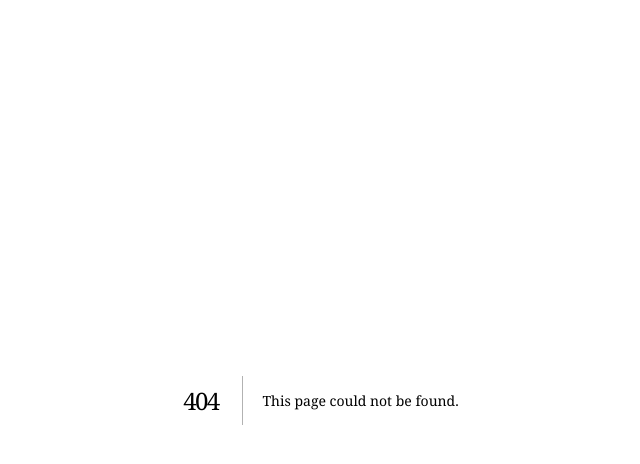
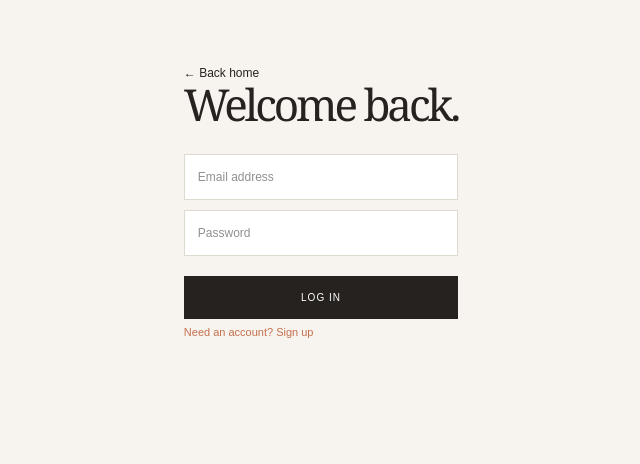
Before and after one commit to shammell/Clothing-Brand, a Next.js app in the folder frontend/: page /login in a window 1280 px wide. Before the commit this address had no page. Shown: the top 464 px of the page, without its empty margins (319-959 px from the left). Built offline with nearby package versions, Linux system fonts and the light colour scheme; no server answers.

Commit message:
Add dedicated /login and /register pages
Co-Authored-By: Claude Haiku 5.5 <noreply@anthropic.com>

```diff
--- /dev/null
+++ b/frontend/app/login/page.tsx
@@ -0,0 +1,52 @@
+"use client";
+
+import Link from "next/link";
+import { useRouter, useSearchParams } from "next/navigation";
+import { Suspense, useEffect, useSyncExternalStore } from "react";
+import { getAuthServerSnapshot, getCurrentUserSnapshot, subscribeToStorage } from "@/lib/auth-store";
+import { useAuthForm } from "@/lib/useAuthForm";
+
+function LoginPageContent() {
+  const router = useRouter();
+  const searchParams = useSearchParams();
+  const currentUser = useSyncExternalStore(subscribeToStorage, getCurrentUserSnapshot, getAuthServerSnapshot);
+  const next = searchParams.get("next") || "/account";
+  const { email, setEmail, password, setPassword, error, loading, submit } = useAuthForm("login", () => router.push(next));
+
+  useEffect(() => {
+    if (currentUser) router.replace("/account");
+  }, [currentUser, router]);
+
+  if (currentUser) return null;
+
+  return (
+    <main className="page-shell">
+      <Link href="/" className="back-link">← Back home</Link>
+      <h1>Welcome back.</h1>
+      <form
+        className="auth-modal"
+        style={{ margin: 0, width: "100%", boxShadow: "none", padding: 0 }}
+        onSubmit={(event) => { event.preventDefault(); submit(); }}
+      >
+        <input type="email" required value={email} onChange={(event) => setEmail(event.target.value)} placeholder="Email address" />
+        <input type="password" required value={password} onChange={(event) => setPassword(event.target.value)} placeholder="Password" />
+        {error && <p className="auth-error">{error}</p>}
+        <button className="auth-submit interactive" type="submit" disabled={loading}>
+          {loading && <span className="spinner" />}
+          {loading ? "Signing in..." : "Log in"}
+        </button>
+        <Link href={`/register${next !== "/account" ? `?next=${encodeURIComponent(next)}` : ""}`} className="auth-switch">
+          Need an account? Sign up
+        </Link>
+      </form>
+    </main>
+  );
+}
+
+export default function LoginPage() {
+  return (
+    <Suspense fallback={null}>
+      <LoginPageContent />
+    </Suspense>
+  );
+}
--- /dev/null
+++ b/frontend/app/register/page.tsx
@@ -0,0 +1,53 @@
+"use client";
+
+import Link from "next/link";
+import { useRouter, useSearchParams } from "next/navigation";
+import { Suspense, useEffect, useSyncExternalStore } from "react";
+import { getAuthServerSnapshot, getCurrentUserSnapshot, subscribeToStorage } from "@/lib/auth-store";
+import { useAuthForm } from "@/lib/useAuthForm";
+
+function RegisterPageContent() {
+  const router = useRouter();
+  const searchParams = useSearchParams();
+  const currentUser = useSyncExternalStore(subscribeToStorage, getCurrentUserSnapshot, getAuthServerSnapshot);
+  const next = searchParams.get("next") || "/account";
+  const { name, setName, email, setEmail, password, setPassword, error, loading, submit } = useAuthForm("register", () => router.push(next));
+
+  useEffect(() => {
+    if (currentUser) router.replace("/account");
+  }, [currentUser, router]);
+
+  if (currentUser) return null;
+
+  return (
+    <main className="page-shell">
+      <Link href="/" className="back-link">← Back home</Link>
+      <h1>Create your account.</h1>
+      <form
+        className="auth-modal"
+        style={{ margin: 0, width: "100%", boxShadow: "none", padding: 0 }}
+        onSubmit={(event) => { event.preventDefault(); submit(); }}
+      >
+        <input required value={name} onChange={(event) => setName(event.target.value)} placeholder="Your name" />
+        <input type="email" required value={email} onChange={(event) => setEmail(event.target.value)} placeholder="Email address" />
+        <input type="password" required minLength={8} value={password} onChange={(event) => setPassword(event.target.value)} placeholder="Password (min 8 characters)" />
+        {error && <p className="auth-error">{error}</p>}
+        <button className="auth-submit interactive" type="submit" disabled={loading}>
+          {loading && <span className="spinner" />}
+          {loading ? "Creating account..." : "Create account"}
+        </button>
+        <Link href={`/login${next !== "/account" ? `?next=${encodeURIComponent(next)}` : ""}`} className="auth-switch">
+          Already have an account? Log in
+        </Link>
+      </form>
+    </main>
+  );
+}
+
+export default function RegisterPage() {
+  return (
+    <Suspense fallback={null}>
+      <RegisterPageContent />
+    </Suspense>
+  );
+}
```
